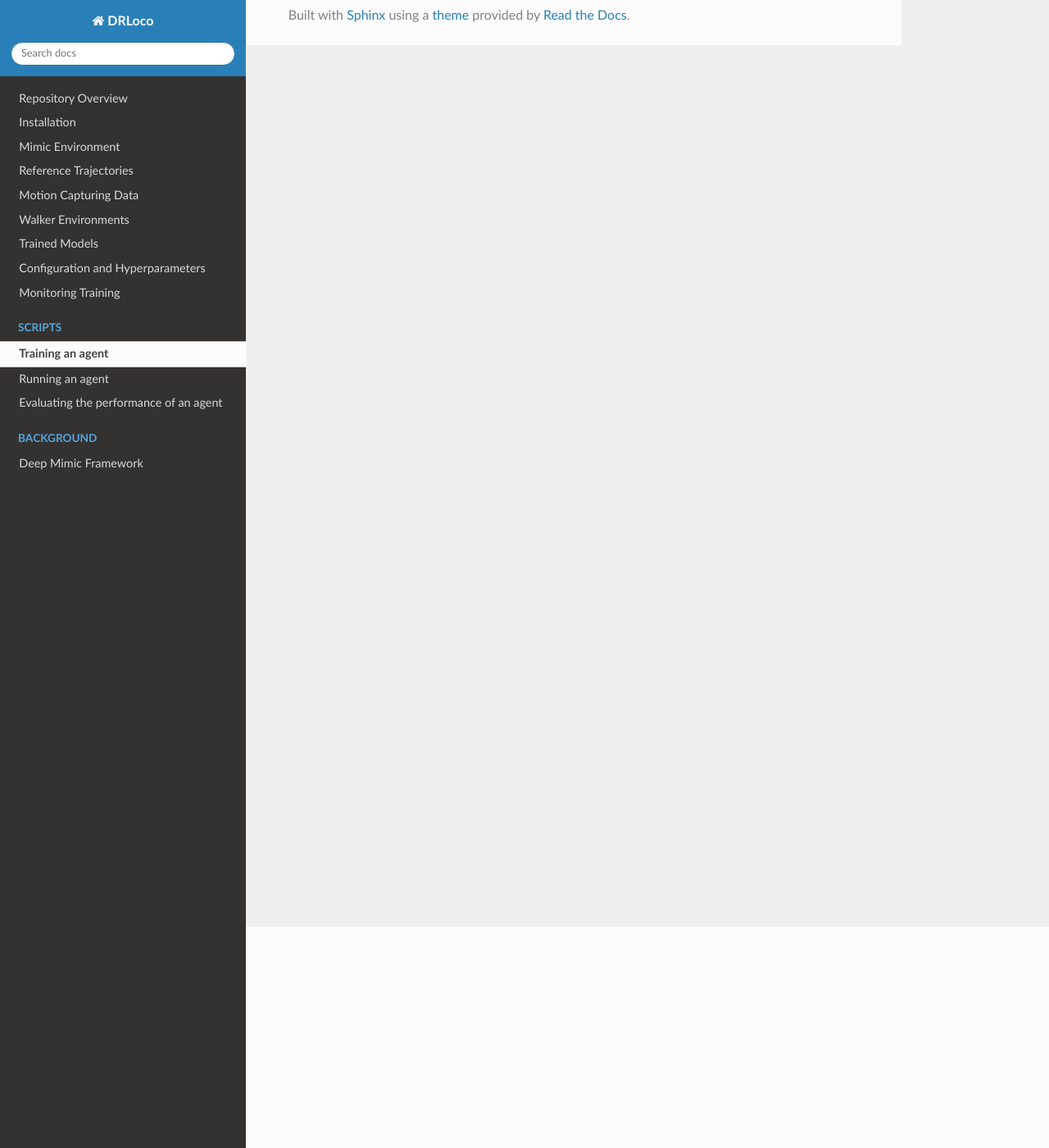
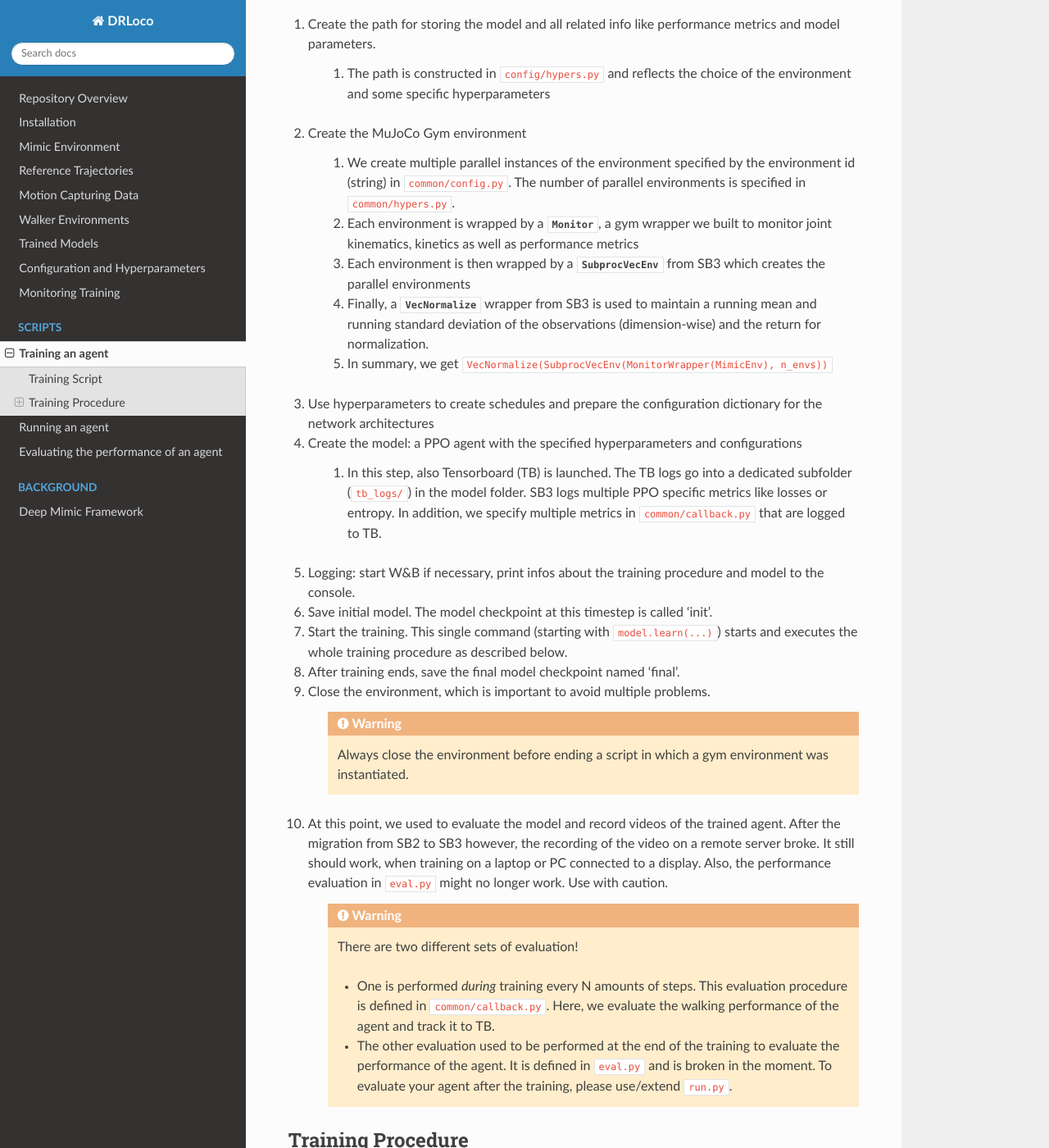
Before and after one commit to rgalljamov/DRLoco, a Sphinx documentation site: the page built from docs/scripts/train.rst, in a window 1280 px wide and 1400 px high, scrolled down 270 px. Shown: the whole window at 82% size. Built offline with Sphinx 7.4.7 and the Read the Docs theme 2.0.0, drawn with Linux system fonts in a browser that asks for light colours; some of the changed text lies outside the part shown.

Commit message:
DOC: Document training procedure

```diff
--- a/docs/scripts/train.rst
+++ b/docs/scripts/train.rst
@@ -3,3 +3,94 @@
 
 Training an agent
 **********************
+
+Here, we first explain the script that prepares and start the training step by step. Thereafter, we explain the training procedure itself.
+
+Training Script
+========================
+
+#. Create the path for storing the model and all related info like performance metrics and model parameters.
+
+	#. The path is constructed in ``config/hypers.py`` and reflects the choice of the environment and some specific hyperparameters
+
+#. Create the MuJoCo Gym environment
+
+	#. We create multiple parallel instances of the environment specified by the environment id (string) in ``common/config.py``. The number of parallel environments is specified in ``common/hypers.py``.
+
+	#. Each environment is wrapped by a :mod:`Monitor`, a gym wrapper we built to monitor joint kinematics, kinetics as well as performance metrics
+
+	#. Each environment is then wrapped by a :mod:`SubprocVecEnv` from SB3 which creates the parallel environments
+
+	#. Finally, a :mod:`VecNormalize` wrapper from SB3 is used to maintain a running mean and running standard deviation of the observations (dimension-wise) and the return for normalization.
+
+	#. In summary, we get ``VecNormalize(SubprocVecEnv(MonitorWrapper(MimicEnv), n_envs))``
+
+#. Use hyperparameters to create schedules and prepare the configuration dictionary for the network architectures
+
+#. Create the model: a PPO agent with the specified hyperparameters and configurations
+
+	#. In this step, also Tensorboard (TB) is launched. The TB logs go into a dedicated subfolder (``tb_logs/``) in the model folder. SB3 logs multiple PPO specific metrics like losses or entropy. In addition, we specify multiple metrics in ``common/callback.py`` that are logged to TB.
+
+#. Logging: start W&B if necessary, print infos about the training procedure and model to the console.
+
+#. Save initial model. The model checkpoint at this timestep is called 'init'.
+
+#. Start the training. This single command (starting with ``model.learn(...)``) starts and executes the whole training procedure as described below.
+
+#. After training ends, save the final model checkpoint named 'final'.
+
+#. Close the environment, which is important to avoid multiple problems.
+
+	.. warning:: Always close the environment before ending a script in which a gym environment was instantiated.
+
+#. At this point, we used to evaluate the model and record videos of the trained agent. After the migration from SB2 to SB3 however, the recording of the video on a remote server broke. It still should work, when training on a laptop or PC connected to a display. Also, the performance evaluation in ``eval.py`` might no longer work. Use with caution.
+
+	.. warning:: There are two different sets of evaluation!
+
+	   * One is performed *during* training every N amounts of steps. This evaluation procedure is defined in ``common/callback.py``. Here, we evaluate the walking performance of the agent and track it to TB.
+
+
+	   * The other evaluation used to be performed at the end of the training to evaluate the performance of the agent. It is defined in ``eval.py`` and is broken in the moment. To evaluate your agent after the training, please use/extend ``run.py``.
+
+
+Training Procedure
+====================
+
+The training procedure is almost fully managed internally by Stable Baselines 3 (SB3). Our only touchpoint with it is the callback implemented in $common/callback.py$. The callback allows us to execute custom code before (:func:`_on_training_start`) and after the training (:func:`_on_training_end` as well as on every step taken in the environment (:func:`_on_step`). The former two methods are used to setup and close the :mod:`SummaryWriter` that is used to log custom metrics to Tensorboard. The most interesting inteactions with the trained agent are happening in the latter function. Hereafter, we first outline the overall training procedure as implemented in SB3 and then explain our interactions through the callback.
+
+
+
+SB3 Training Loop
+----------------------
+
+#. Get the state observations *s* of the n parallel environments.
+
+#. Pass the observations through the value function network and the policy network to estimate the state values and get an action *a* for each of the parallel environments.
+
+#. Clip the actions to a specified range.
+
+#. Execute the actions in all parallel environments, and get the rewards *r*, new observations *s'*.
+
+#. Store the experience tuples *(s,a,r,s')* in a batch.
+
+#. Continue steps above until the batch is full, i.e. enough experiences are collected to update the policy.
+
+	.. note:: Collecting enough experiences with the same policy until the batch is full is often referred to as a policy rollout.
+
+#. Pause the training to update the policy. Sample minibatches of experiences from the batch and perform a policy update. Repeat this step for *noptepochs*.
+
+#. Repeat steps above with the updated policy until the specified amount of steps (*mio_samples*) were collected and the training can be stopped.
+
+
+
+Our Interactions with the Training via the Callback: Training Evaluation
+-----------------------------------------------------------------------------
+
+:func:`_on_step` is used to log training performance to TB and Weights & Biases every 100 steps (:mod:`self.skipped_steps`). In addition, it performs a strong model/walking-performance evalution every 400k (:mod:`EVAL_INTERVAL`) steps. The evaluation is described in more detail in the following.
+
+To evaluate the walking performance, every 400k steps, we
+
+* pause the training and save the current model
+* load the current model with the corresponding environment in a new thread
+* evaluate the model for 20 episodes and
+* record multiple metrics like the *walked distance* (before falling or episode end), average speed, average episode duration before falling etc. These metrics are then all uploaded to TB and W&B in the *_det_eval* section.
```
